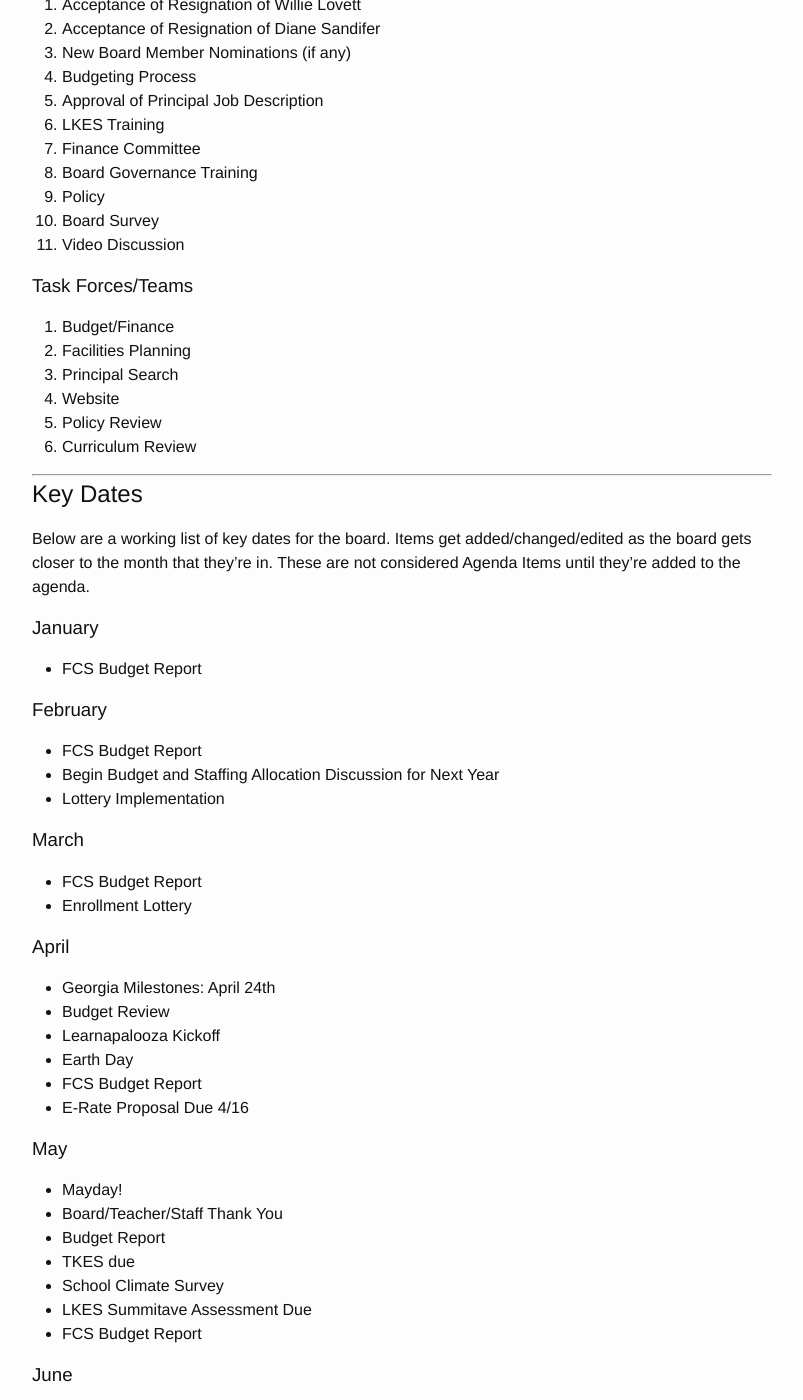
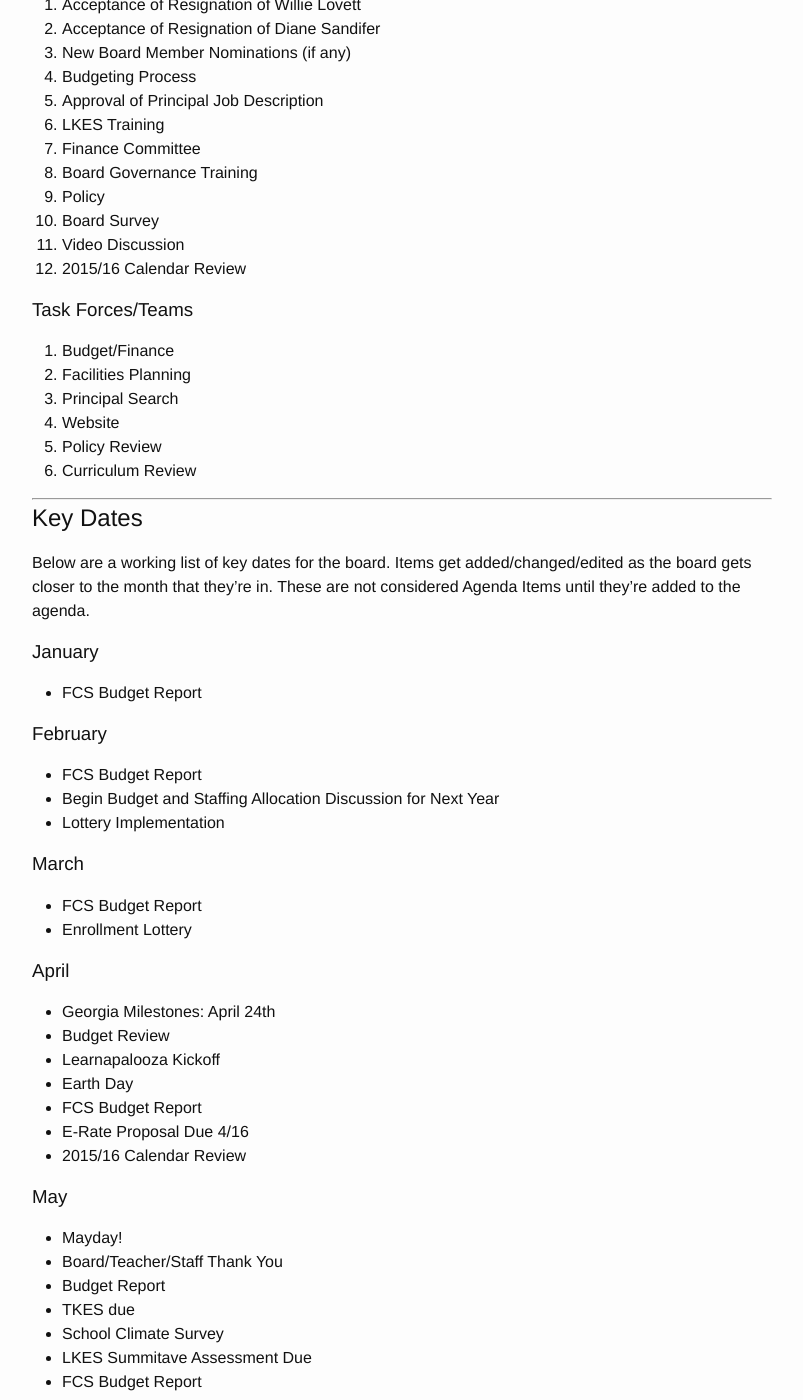
Before and after one commit to cjoh/chcs-policy, a Jekyll site: the page built from working_agenda.md, in a window 1280 px wide and 1400 px high, scrolled down 603 px. Shown: the whole window, without its empty margins (238-1041 px from the left). Built offline with Jekyll 4.4.1, drawn with Linux system fonts in a browser that asks for light colours; nearby versions of some CDN libraries; comment, search, counter and statistics services are not loaded.

Commit message:
adding stuff to the calendar and agenda

```diff
--- a/working_agenda.md
+++ b/working_agenda.md
@@ -30,6 +30,7 @@ This is a working agenda. As we get closer to our board meeting, the agenda will
 9. Policy
 10. Board Survey
 11. Video Discussion
+12. 2015/16 Calendar Review
 
 ### Task Forces/Teams
 1. Budget/Finance
@@ -63,6 +64,7 @@ Below are a working list of key dates for the board. Items get added/changed/edi
 * Earth Day
 * FCS Budget Report
 * E-Rate Proposal Due 4/16
+* 2015/16 Calendar Review
 
 ### May
 
```
